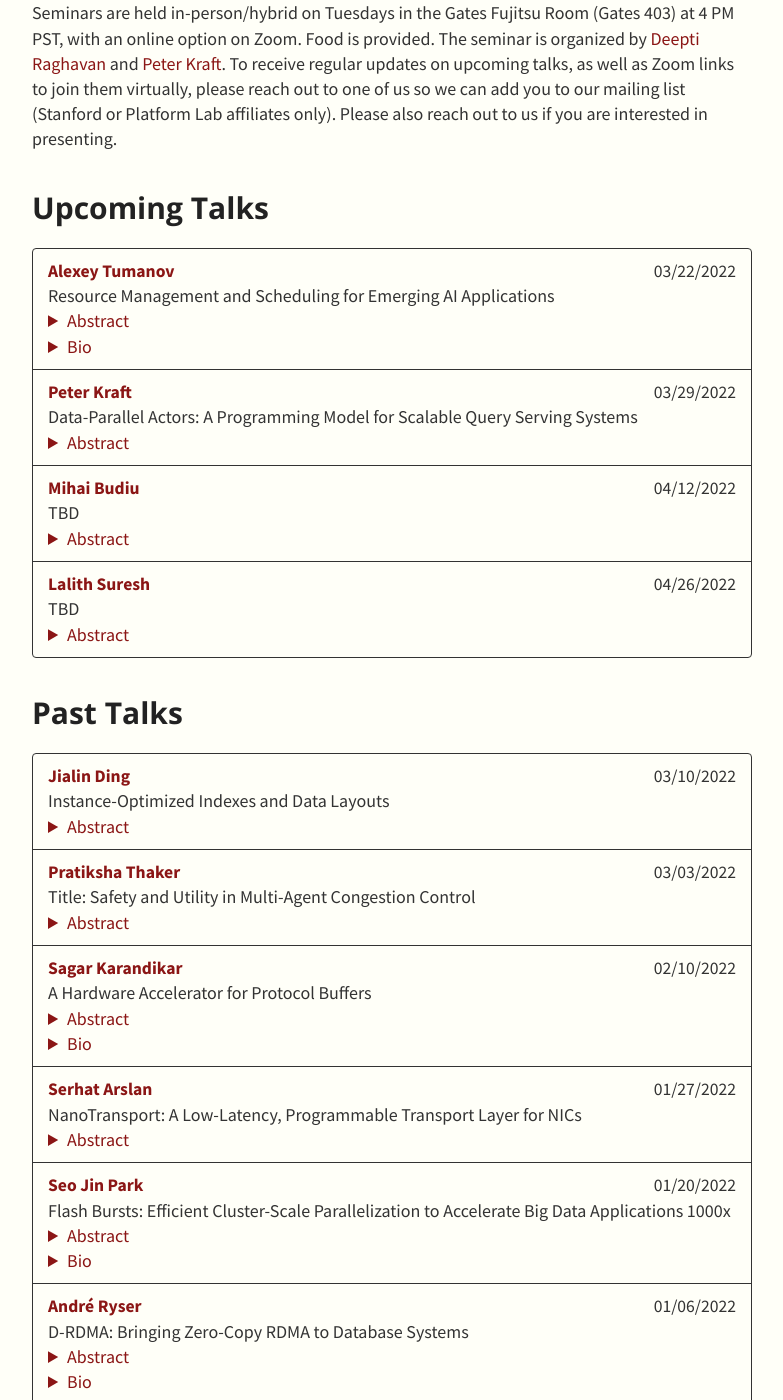
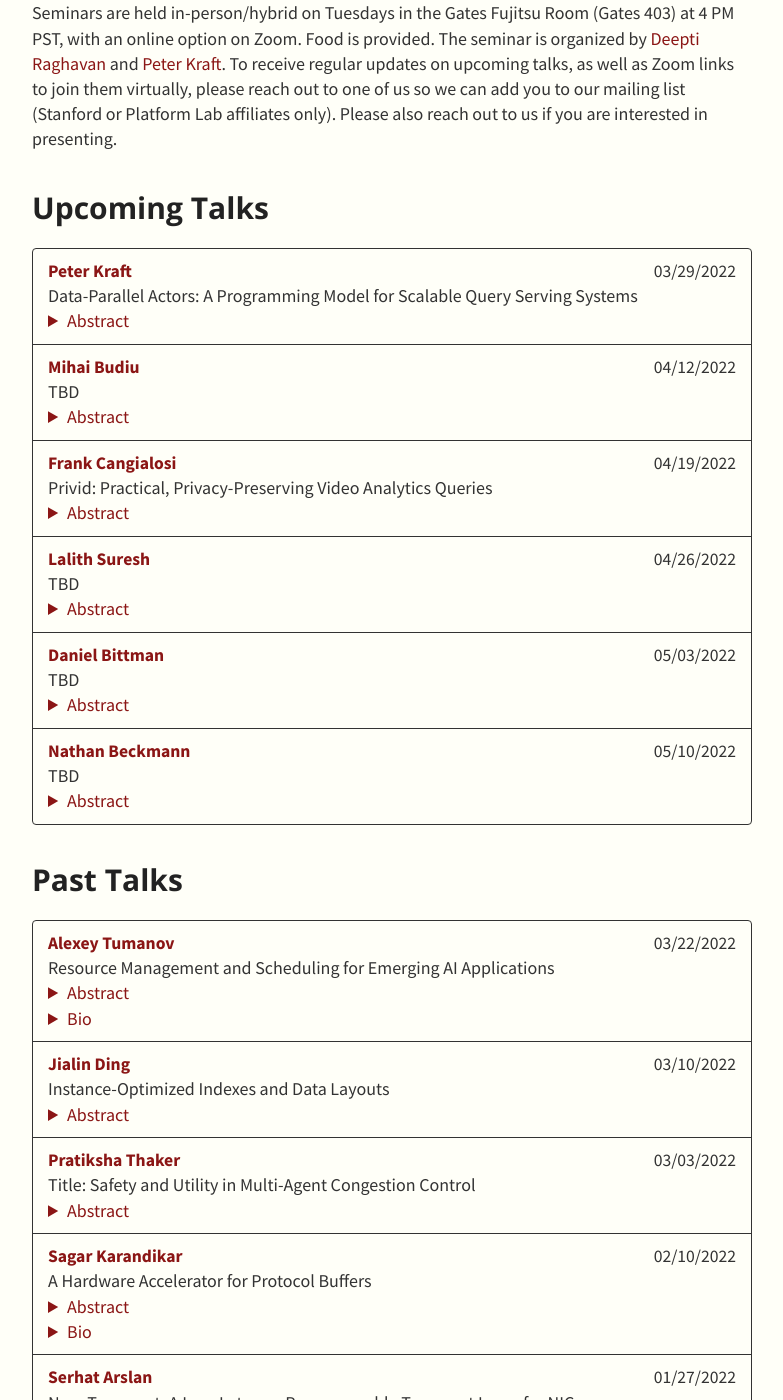
Before and after one commit to stanford-systems-seminar/stanford-systems-seminar.github.io, a Jekyll site: the page built from index.md, in a window 1280 px wide and 1400 px high, scrolled down 191 px. Shown: the whole window, without its empty margins (248-1031 px from the left). Built offline with Jekyll 4.4.1, drawn with Linux system fonts in a browser that asks for light colours; part of the change alters nothing that is shown.

Commit message:
Update talks.yml

```diff
--- a/_data/talks.yml
+++ b/_data/talks.yml
@@ -1,11 +1,5 @@
 - type: Upcoming Talks
   members:
-      - speaker: Alexey Tumanov
-        date: 03/22/2022
-        title: "Resource Management and Scheduling for Emerging AI Applications"
-        abstract: "My current research interest is in systems support and resource management for distributed machine learning frameworks and applications. Specifically, I am currently working on distributed systems and resource management algorithms for soft-real time Machine Learning inference. This builds on award-winning (Best Student Paper, EuroSys'16) body of R&D at Carnegie Mellon modeling, designing, and developing abstractions, primitives, algorithms and systems for a general resource management framework for static and dynamic heterogeneity, hard and soft placement constraints, time-varying resource capacity guarantees, and combinatorial constraints in heterogeneous resource contexts. Earlier motivating work published in ACM SoCC'12 recently led to a Test of Time award at SoCC'21. I focus on developing algorithms and building systems that support an array of practical aspects of Machine Learning."
-        website: https://faculty.cc.gatech.edu/~atumanov/
-        biography: "I am a tenure-track Assistant Professor in the School of Computer Science at Georgia Tech since August 2019. I completed my postdoc at the University of California, Berkeley, working with Ion Stoica and collaborating closely with Joseph Gonzalez. I completed my Ph.D. at Carnegie Mellon University, advised by Gregory Ganger. At Carnegie Mellon, I was honored by the prestigious NSERC Alexander Graham Bell Canada Graduate Scholarship (NSERC CGS-D3) and partially funded by the Intel Science and Technology Centre for Cloud Computing (ISTC-CC) and the Parallel Data Lab (PDL) industry consortium."
       - speaker: Peter Kraft
         date: 03/29/2022
         title: "Data-Parallel Actors: A Programming Model for Scalable Query Serving Systems"
@@ -16,13 +10,34 @@
         title: "TBD"
         abstract: "TBD"
         website: https://research.vmware.com/researchers/mihai-budiu
+      - speaker: Frank Cangialosi
+        date: 04/19/2022
+        title: "Privid: Practical, Privacy-Preserving Video Analytics Queries"
+        abstract: "TBD"
+        website: https://people.csail.mit.edu/frankc/
       - speaker: Lalith Suresh
         date: 04/26/2022
         title: "TBD"
         abstract: "TBD"
         website: https://research.vmware.com/researchers/lalith-suresh
+      - speaker: Daniel Bittman
+        date: 05/03/2022
+        title: "TBD"
+        abstract: "TBD"
+        website: https://users.soe.ucsc.edu/~battman/
+      - speaker: Nathan Beckmann
+        date: 05/10/2022
+        title: "TBD"
+        abstract: "TBD"
+        website: https://www.cs.cmu.edu/~beckmann/
 - type: Past Talks
   members:
+    - speaker: Alexey Tumanov
+      date: 03/22/2022
+      title: "Resource Management and Scheduling for Emerging AI Applications"
+      abstract: "My current research interest is in systems support and resource management for distributed machine learning frameworks and applications. Specifically, I am currently working on distributed systems and resource management algorithms for soft-real time Machine Learning inference. This builds on award-winning (Best Student Paper, EuroSys'16) body of R&D at Carnegie Mellon modeling, designing, and developing abstractions, primitives, algorithms and systems for a general resource management framework for static and dynamic heterogeneity, hard and soft placement constraints, time-varying resource capacity guarantees, and combinatorial constraints in heterogeneous resource contexts. Earlier motivating work published in ACM SoCC'12 recently led to a Test of Time award at SoCC'21. I focus on developing algorithms and building systems that support an array of practical aspects of Machine Learning."
+      website: https://faculty.cc.gatech.edu/~atumanov/
+      biography: "I am a tenure-track Assistant Professor in the School of Computer Science at Georgia Tech since August 2019. I completed my postdoc at the University of California, Berkeley, working with Ion Stoica and collaborating closely with Joseph Gonzalez. I completed my Ph.D. at Carnegie Mellon University, advised by Gregory Ganger. At Carnegie Mellon, I was honored by the prestigious NSERC Alexander Graham Bell Canada Graduate Scholarship (NSERC CGS-D3) and partially funded by the Intel Science and Technology Centre for Cloud Computing (ISTC-CC) and the Parallel Data Lab (PDL) industry consortium."
     - speaker: Jialin Ding
       date: 03/10/2022
       title: "Instance-Optimized Indexes and Data Layouts"
```
